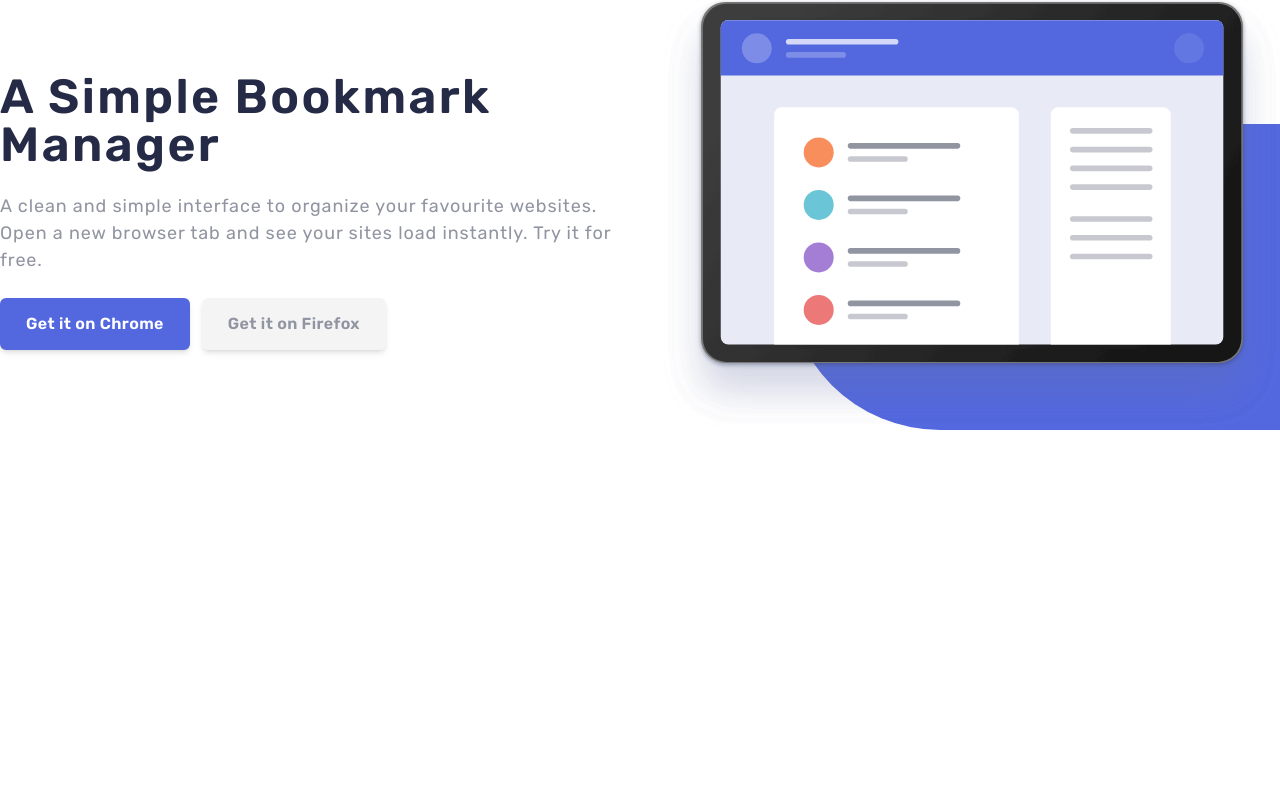
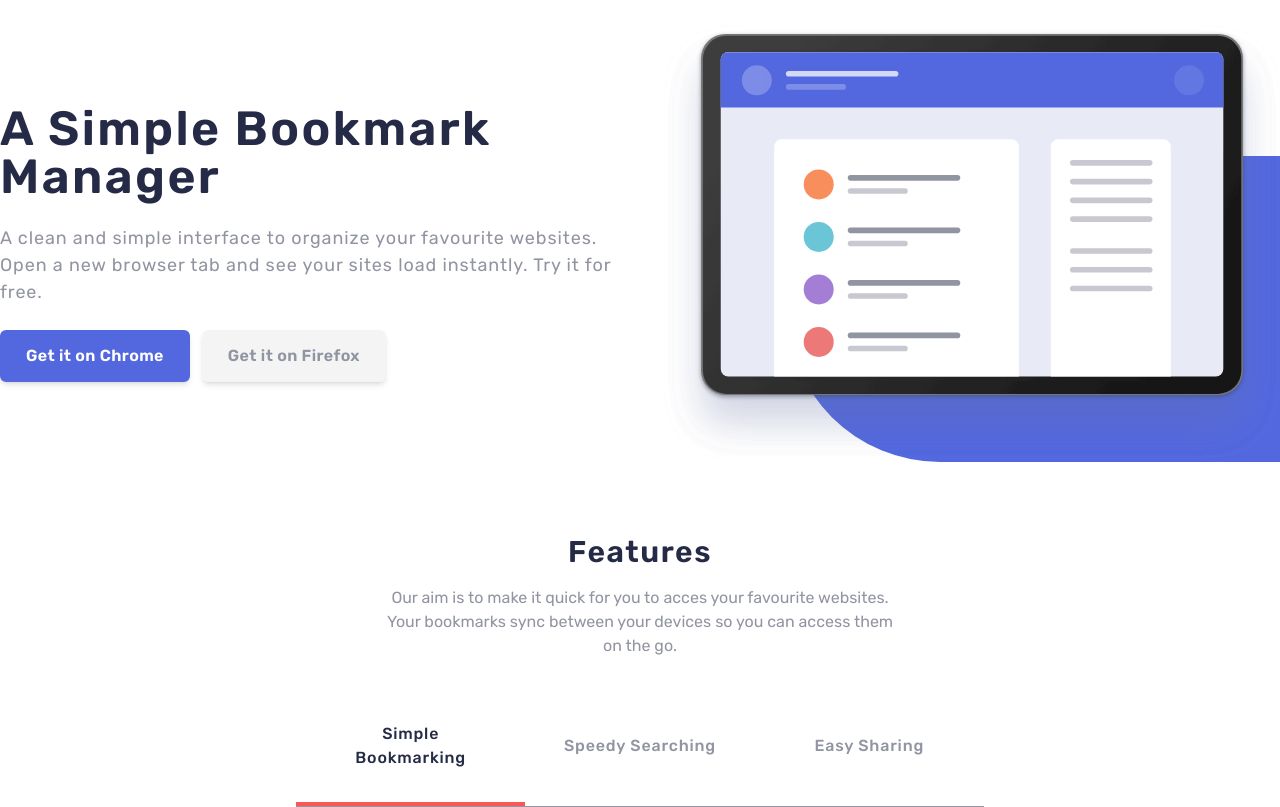
Before and after one commit to BCupen/Bookmark-Landing-Page, a React (Vite) app: page / in a window 1280 px wide. Shown: the part 190-997 px from the top of the page. Before the commit the page ends 800 px from the top, so only its background shows below. Built offline with nearby package versions, Linux system fonts and the light colour scheme.

Commit message:
feat: feature section and tab nav

```diff
--- a/src/App.tsx
+++ b/src/App.tsx
@@ -1,12 +1,16 @@
+import Features from "./components/Features"
 import Header from "./components/Header"
 import Hero from "./components/Hero"
+import TabSection from "./components/TabSection"
 
 function App() {
 
   return (
-    <div className="max-w-[1440px] font-body flex flex-col mx-auto items-center">
+    <div className="max-w-[1440px] font-body flex flex-col mx-auto items-center gap-8">
       <Header />
       <Hero />
+      <Features />
+      <TabSection />
     </div>
   )
 }
--- /dev/null
+++ b/src/components/Features.tsx
@@ -0,0 +1,14 @@
+const Features = () => {
+  return (
+    <div className="w-full flex flex-col items-center gap-4 px-8">
+      <h2 className="text-neutral-blue-200 font-semibold text-3xl tracking-wider">Features</h2>
+      <p className="max-w-lg text-center text-neutral-blue-100 tarcking-wide leading-6">
+        Our aim is to make it quick for you to acces your favourite websites.
+        Your bookmarks sync between your devices so you can access them on the
+        go.
+      </p>
+    </div>
+  );
+};
+
+export default Features;
--- /dev/null
+++ b/src/components/TabSection.tsx
@@ -0,0 +1,77 @@
+import { useState } from "react";
+
+interface TabType {
+    label: string;
+    title: string;
+    description: string;
+    image: string;
+}
+
+const tabInfo: TabType[] = [
+  {
+    label: "Simple Bookmarking",
+    title: "Bookmark in one click",
+    description:
+      "Organize your bookmarks however you like. Our simple drag-and-drop interface gives you complete control over how you manage your favourite sites.",
+    image: "./images/illustration-features-tab-1.svg",
+  },
+  {
+    label: "Speedy Searching",
+    title: "Intelligent search",
+    description:
+      "Our powerful search feature will help you find saved sites in not time at all. No need to traql through all of your bookmarks.",
+    image: "./images/illustration-features-tab-2.svg",
+  },
+  {
+    label: "Easy Sharing",
+    title: "Share your bookmarks",
+    description:
+      "Easily share your bookmarks and collections with others. Create a shareable link that you can send at the click of a button.",
+    image: "./images/illustration-features-tab-3.svg",
+  },
+];
+
+interface TabNavProps {
+    handleTabClick: (tab: TabType) => void;
+    activeTab: TabType;
+}
+
+interface TabButtonProps extends TabNavProps {
+    tab: TabType;
+}
+
+const TabSection = () => {
+    const [activeTab, setActiveTab] = useState<TabType>(tabInfo[0]);
+
+    const handleTabClick = (tab: TabType) => {
+        setActiveTab(tab);
+    }
+  return (
+    <div className="w-full flex justify-center">
+      <TabNav handleTabClick={handleTabClick} activeTab={activeTab}/>
+    </div>
+  );
+};
+
+const TabNav = ({handleTabClick, activeTab}: TabNavProps) => {
+  return (
+    <nav className="px-10 w-full md:w-[60%]">
+      <ul className="w-full flex flex-col md:flex-row md:justify-evenly border-t border-neutral-blue-100 md:border-t-0">
+        {tabInfo.map((tab) => (
+          <TabButton key={tab.label} handleTabClick={handleTabClick} activeTab={activeTab} tab={tab} />
+        ))}
+      </ul>
+    </nav>
+  );
+};
+
+const TabButton = ({handleTabClick, activeTab, tab}: TabButtonProps) => {
+    const isActive = activeTab.label === tab.label;
+    return (
+        <li className="flex-1 border-b border-neutral-blue-100 flex justify-center">
+            <button onClick={() => handleTabClick(tab)} className={`${isActive ? 'text-neutral-blue-200 border-primary-red' : 'text-neutral-blue-100  border-transparent'} md:w-full p-8 font-medium tracking-wider hover:text-neutral-blue-200 border-b-4  hover:border-primary-red`}>{tab.label}</button>
+          </li>
+    )
+}
+
+export default TabSection;
```
